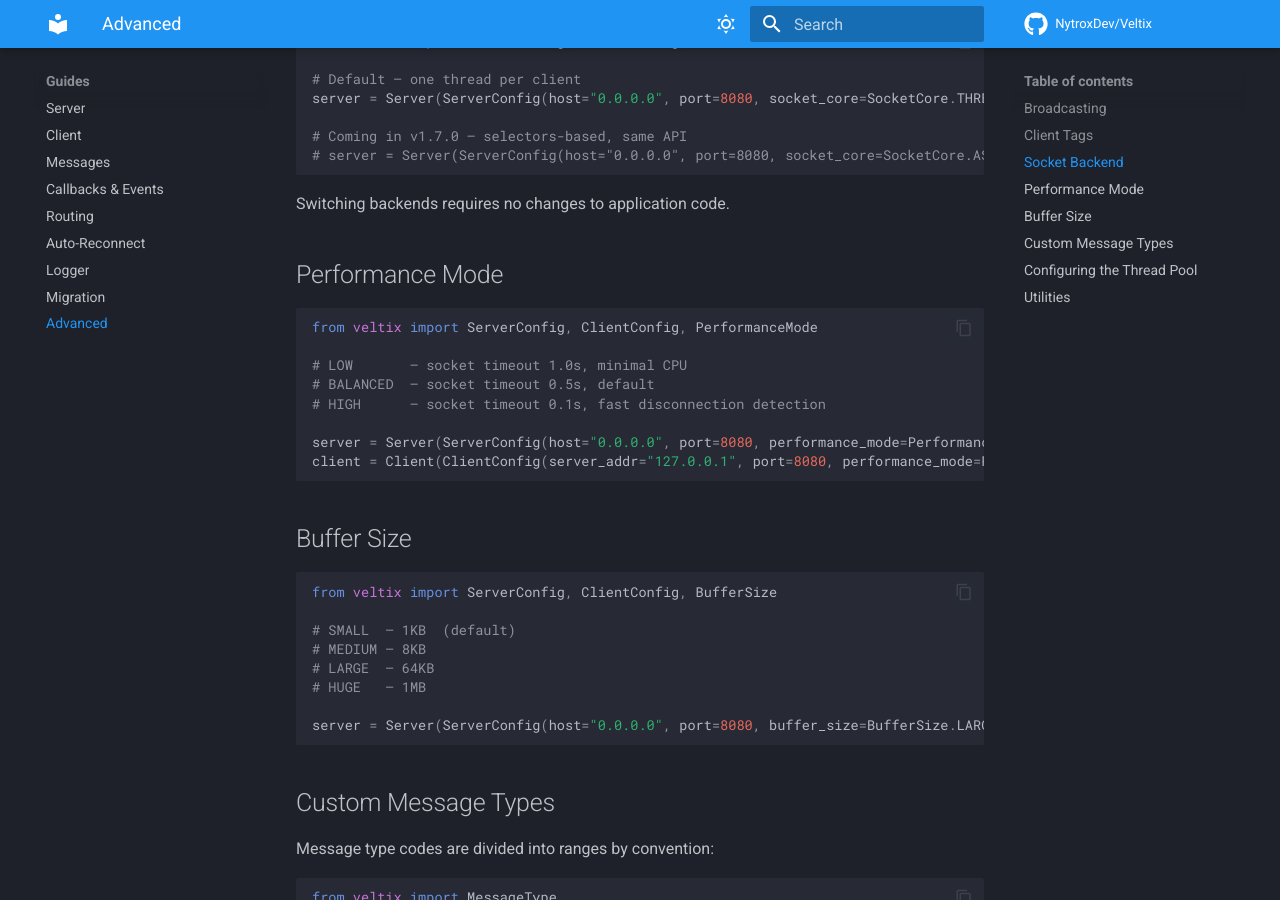
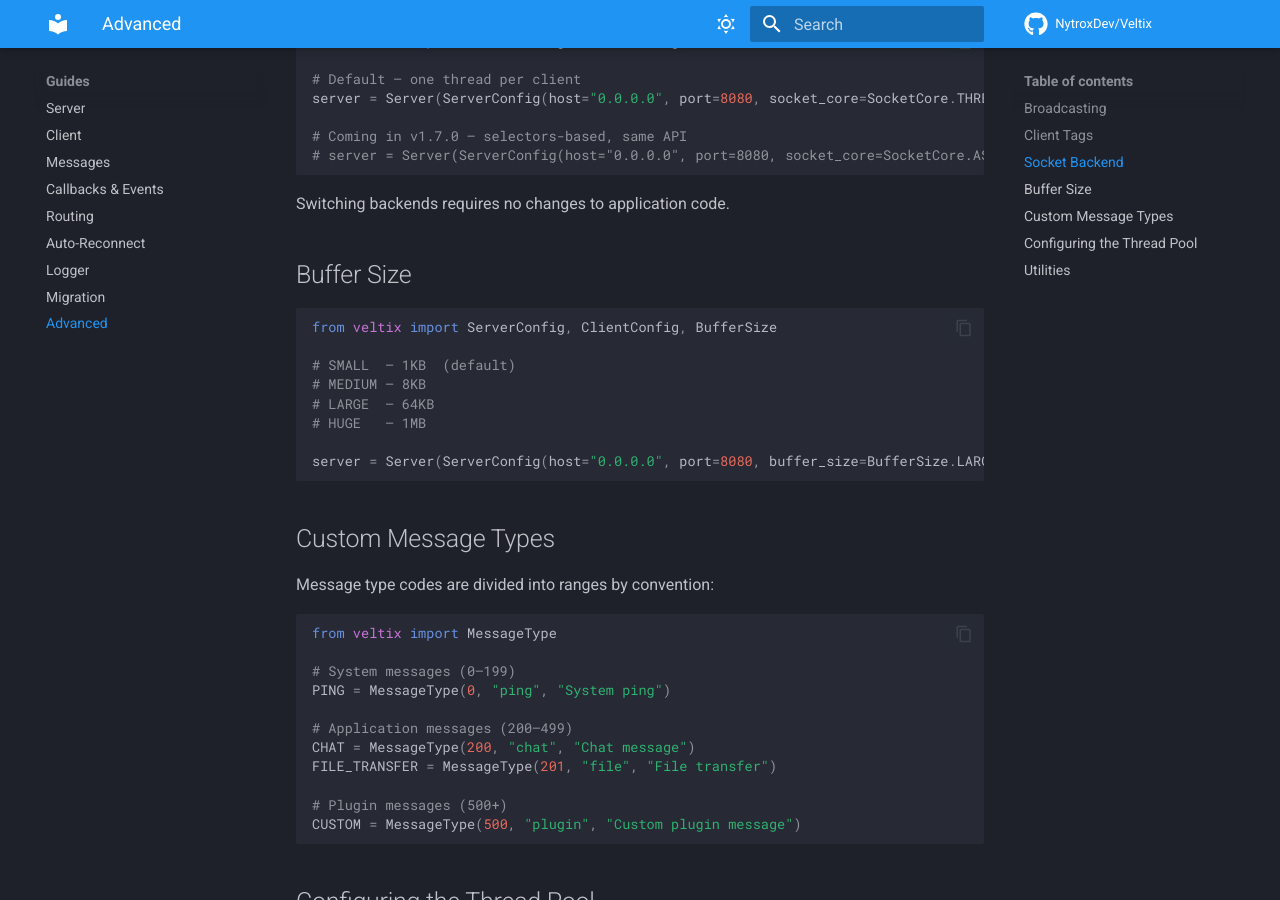
Before and after one commit to NytroxDev/Veltix, an MkDocs documentation site: the page built from docs/guides/advanced.md, in a window 1280 px wide and 900 px high, scrolled down 1335 px. Built offline with MkDocs 1.6.1 and Material for MkDocs 9.7.7, drawn with Linux system fonts in a browser that asks for light colours; comment, search, counter and statistics services are not loaded.

Commit message:
docs: remove remaining PerformanceMode references from guides

````diff
--- a/docs/guides/advanced.md
+++ b/docs/guides/advanced.md
@@ -69,19 +69,6 @@ server = Server(ServerConfig(host="0.0.0.0", port=8080, socket_core=SocketCore.T
 
 Switching backends requires no changes to application code.
 
-## Performance Mode
-
-```python
-from veltix import ServerConfig, ClientConfig, PerformanceMode
-
-# LOW       — socket timeout 1.0s, minimal CPU
-# BALANCED  — socket timeout 0.5s, default
-# HIGH      — socket timeout 0.1s, fast disconnection detection
-
-server = Server(ServerConfig(host="0.0.0.0", port=8080, performance_mode=PerformanceMode.HIGH))
-client = Client(ClientConfig(server_addr="127.0.0.1", port=8080, performance_mode=PerformanceMode.HIGH))
-```
-
 ## Buffer Size
 
 ```python
````
Also changed, not shown: docs/guides/client.md (+1 -2 lines), docs/guides/migration.md (+2 -2 lines), docs/guides/server.md (+1 -2 lines).
